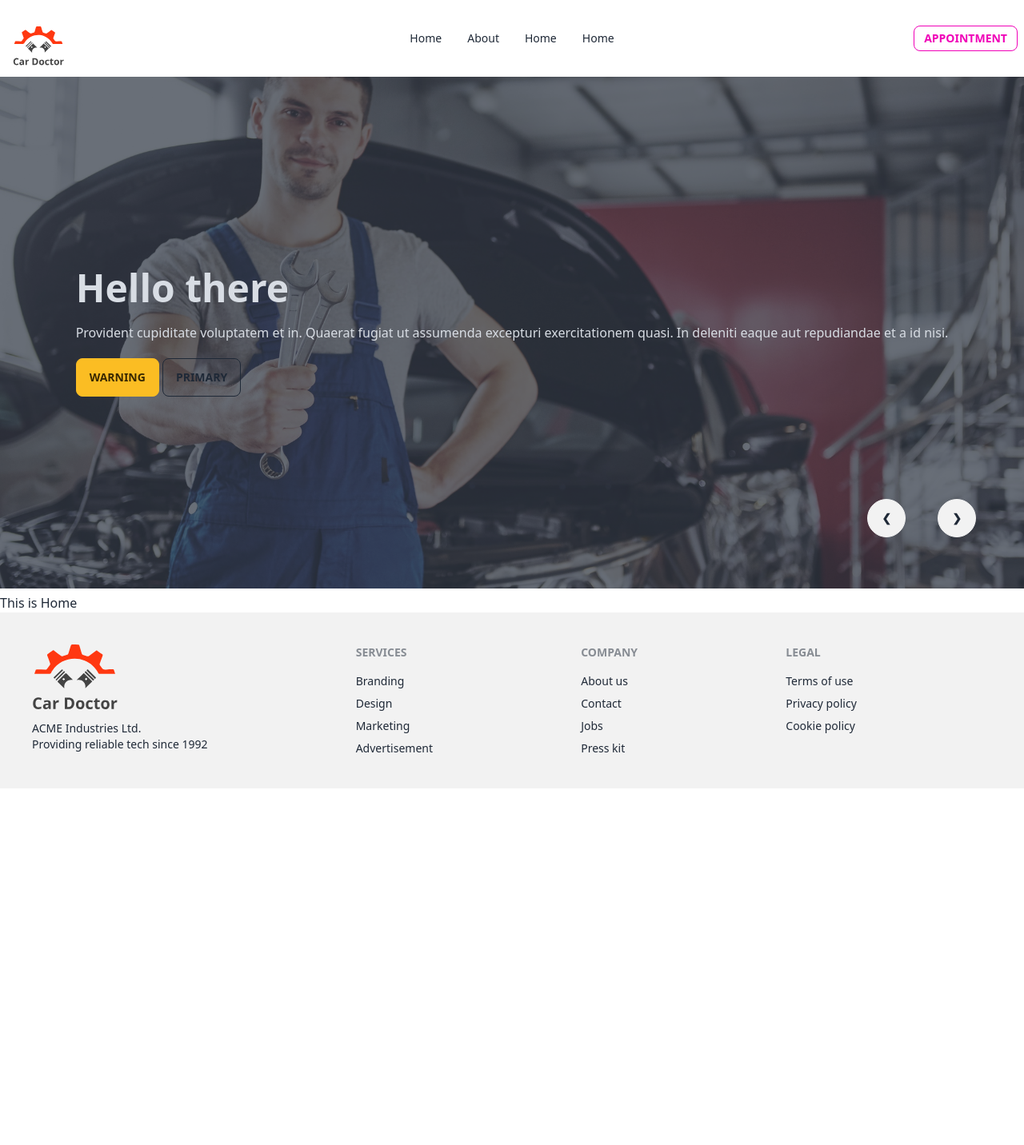
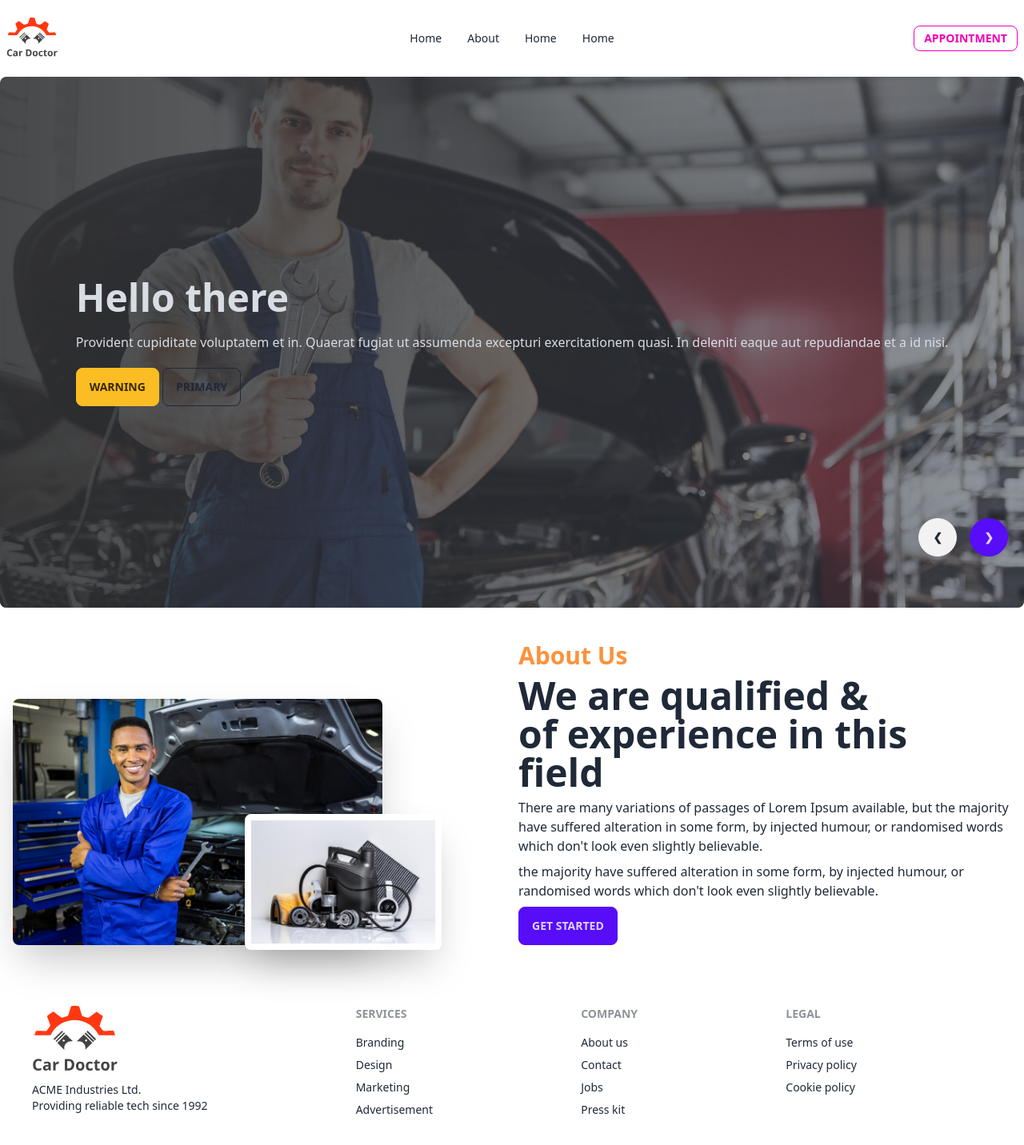
Before and after one commit to Asif3359/Car-service-project, a React (Vite) app: page / in a window 1280 px wide. Shown: the top 1432 px of the page at 80% size. Before the commit the page ends 986 px from the top, so only its background shows below. Built offline with nearby package versions, Linux system fonts and the light colour scheme.

Commit message:
add about us section in home page

```diff
--- /dev/null
+++ b/src/Pages/Home/About/About.jsx
@@ -0,0 +1,25 @@
+
+import person from "../../../assets/images/about_us/person.jpg"
+import parts from "../../../assets/images/about_us/parts.jpg"
+
+const About = () => {
+    return (
+        <div className="hero  bg-base-100  my-5">
+            <div className="hero-content flex-col lg:flex-row justify-between items-end">
+                <div className="lg:w-1/2 relative">
+                    <img src={person} className="w-full lg:w-3/4 rounded-lg shadow-2xl" />
+                    <img src={parts} className=" border-8 border-white absolute w-2/5 bottom-0 lg:bottom-11 right-0 lg:right-20 lg:top-36  rounded-lg shadow-2xl" />
+                </div>
+                <div className="lg:w-1/2 space-y-2">
+                    <h1 className="text-3xl font-bold text-orange-400">About Us </h1>
+                    <h1 className="text-5xl font-bold w-full lg:w-4/5">We are qualified & of experience in this field</h1>
+                    <p className="">There are many variations of passages of Lorem Ipsum available, but the majority have suffered alteration in some form, by injected humour, or randomised words which don't look even slightly believable. </p>
+                    <p className="">the majority have suffered alteration in some form, by injected humour, or randomised words which don't look even slightly believable.  </p>
+                    <button className="btn btn-primary">Get Started</button>
+                </div>
+            </div>
+        </div>
+    );
+};
+
+export default About;
--- a/src/Pages/Home/Baner/Baner.jsx
+++ b/src/Pages/Home/Baner/Baner.jsx
@@ -11,10 +11,10 @@ const Baner = () => {
         <div>
             <div className="carousel w-full  ">
                 <div id="slide1" className="carousel-item relative w-full">
-                    <div className="hero" style={{ backgroundImage: `url(${banner1})` }}>
-                        <div className="hero-overlay bg-opacity-70"></div>
+                    <div className="hero  bg-cover bg-no-repeat bg-center bg-gradient-to-r rounded-lg" style={{ backgroundImage: `url(${banner1})` }}>
+                        <div className="hero-overlay bg-gradient-to-r from-[#2e2e2ebf] rounded-lg  "></div>
                         <div className="  text-neutral-content py-20 my-20 lg:my-40 mt-10">
-                            <div className="">
+                            <div className="p-3">
                                 <h1 className="mb-5 text-5xl font-bold">Hello there</h1>
                                 <p className="mb-5">Provident cupiditate voluptatem et in. Quaerat fugiat ut assumenda excepturi exercitationem quasi. In deleniti eaque aut repudiandae et a id nisi.</p>
                                 <div className='flex gap-1 items-center'>
@@ -25,17 +25,16 @@ const Baner = () => {
                         </div>
                     </div>
 
-                    <div className="absolute flex justify-end gap-10 mr-10 transform -translate-y-1/2 left-5 right-5 bottom-0 lg:bottom-10">
-
+                    <div className="absolute flex justify-end gap-4 transform -translate-y-1/2 left-5 right-5 bottom-0 lg:bottom-10">
                         <a href="#slide4" className="btn btn-circle">❮</a>
-                        <a href="#slide2" className="btn btn-circle">❯</a>
+                        <a href="#slide2" className="btn btn-primary btn-circle">❯</a>
                     </div>
                 </div>
                 <div id="slide2" className="carousel-item relative w-full ">
-                    <div className="hero bg-cover bg-no-repeat bg-center " style={{ backgroundImage: `url(${banner2})` }}>
-                        <div className="hero-overlay bg-opacity-70"></div>
-                        <div className="  text-neutral-content">
-                            <div className="">
+                    <div className="hero bg-cover bg-no-repeat bg-center bg-gradient-to-r rounded-lg " style={{ backgroundImage: `url(${banner2})` }}>
+                        <div className="hero-overlay bg-gradient-to-r from-[#2e2e2ebf] rounded-lg  "></div>
+                        <div className=" text-neutral-content">
+                            <div className="p-3">
                                 <h1 className="mb-5 text-5xl font-bold">Hello there</h1>
                                 <p className="mb-5">Provident cupiditate voluptatem et in. Quaerat fugiat ut assumenda excepturi exercitationem quasi. In deleniti eaque aut repudiandae et a id nisi.</p>
                                 <div className='flex gap-1 items-center'>
@@ -45,16 +44,16 @@ const Baner = () => {
                             </div>
                         </div>
                     </div>
-                    <div className="absolute flex justify-end gap-10 mr-10 transform -translate-y-1/2 left-5 right-5 bottom-0 lg:bottom-10">
+                    <div className="absolute flex justify-end gap-4 transform -translate-y-1/2 left-5 right-5 bottom-0 lg:bottom-10">
                         <a href="#slide1" className="btn btn-circle">❮</a>
-                        <a href="#slide3" className="btn btn-circle">❯</a>
+                        <a href="#slide3" className="btn btn-primary btn-circle">❯</a>
                     </div>
                 </div>
                 <div id="slide3" className="carousel-item relative w-full ">
-                    <div className="hero bg-cover bg-no-repeat bg-center " style={{ backgroundImage: `url(${banner3})` }}>
-                        <div className="hero-overlay bg-opacity-70"></div>
+                    <div className="hero bg-cover bg-no-repeat bg-center bg-gradient-to-r rounded-lg " style={{ backgroundImage: `url(${banner3})` }}>
+                        <div className="hero-overlay bg-gradient-to-r from-[#2e2e2ebf] rounded-lg "></div>
                         <div className="  text-neutral-content">
-                            <div className="">
+                            <div className="p-3">
                                 <h1 className="mb-5 text-5xl font-bold">Hello there</h1>
                                 <p className="mb-5">Provident cupiditate voluptatem et in. Quaerat fugiat ut assumenda excepturi exercitationem quasi. In deleniti eaque aut repudiandae et a id nisi.</p>
                                 <div className='flex gap-1 items-center'>
@@ -64,16 +63,16 @@ const Baner = () => {
                             </div>
                         </div>
                     </div>
-                    <div className="absolute flex justify-end gap-10 mr-10 transform -translate-y-1/2 left-5 right-5 bottom-0 lg:bottom-10">
+                    <div className="absolute flex justify-end gap-4 transform -translate-y-1/2 left-5 right-5 bottom-0 lg:bottom-10">
                         <a href="#slide2" className="btn btn-circle">❮</a>
-                        <a href="#slide4" className="btn btn-circle">❯</a>
+                        <a href="#slide4" className="btn btn-primary btn-circle">❯</a>
                     </div>
                 </div>
                 <div id="slide4" className="carousel-item relative w-full ">
-                    <div className="hero bg-cover bg-no-repeat bg-center " style={{ backgroundImage: `url(${banner4})` }}>
-                        <div className="hero-overlay bg-opacity-70"></div>
+                    <div className="hero bg-cover bg-no-repeat bg-center bg-gradient-to-r rounded-lg " style={{ backgroundImage: `url(${banner4})` }}>
+                        <div className="hero-overlay bg-gradient-to-r from-[#2e2e2ebf] rounded-lg  "></div>
                         <div className="  text-neutral-content">
-                            <div className="">
+                            <div className="p-3">
                                 <h1 className="mb-5 text-5xl font-bold">Hello there</h1>
                                 <p className="mb-5">Provident cupiditate voluptatem et in. Quaerat fugiat ut assumenda excepturi exercitationem quasi. In deleniti eaque aut repudiandae et a id nisi.</p>
                                 <div className='flex gap-1 items-center'>
@@ -83,9 +82,9 @@ const Baner = () => {
                             </div>
                         </div>
                     </div>
-                    <div className="absolute flex justify-end gap-10 mr-10 transform -translate-y-1/2 left-5 right-5 bottom-0 lg:bottom-10">
+                    <div className="absolute flex justify-end gap-4 transform -translate-y-1/2 left-5 right-5 bottom-0 lg:bottom-10">
                         <a href="#slide3" className="btn btn-circle">❮</a>
-                        <a href="#slide1" className="btn btn-circle">❯</a>
+                        <a href="#slide1" className="btn btn-primary btn-circle">❯</a>
                     </div>
                 </div>
             </div>
@@ -94,3 +93,8 @@ const Baner = () => {
 };
 
 export default Baner;
+
+// bg-opacity-70
+// bg-opacity-70
+// bg-opacity-70
+// bg-opacity-70
--- a/src/Pages/Home/Home/Home.jsx
+++ b/src/Pages/Home/Home/Home.jsx
@@ -1,3 +1,4 @@
+import About from "../About/About";
 import Baner from "../Baner/Baner";
 
 
@@ -5,7 +6,7 @@ const Home = () => {
     return (
         <div>
             <Baner></Baner>
-            This is Home
+            <About></About>
 
         </div>
     );
--- a/src/Pages/Shared/Footer/Footer.jsx
+++ b/src/Pages/Shared/Footer/Footer.jsx
@@ -3,7 +3,7 @@ import logo from "../../../assets/logo.svg"
 
 const Footer = () => {
     return (
-        <footer className="footer p-10 bg-base-200 text-base-content">
+        <footer className="footer p-10 bg-base-100 text-base-content">
             <aside>
                 <img src={logo} alt="" />
                 <p>ACME Industries Ltd.<br />Providing reliable tech since 1992</p>
--- a/src/Pages/Shared/NavBar/NavBar.jsx
+++ b/src/Pages/Shared/NavBar/NavBar.jsx
@@ -20,7 +20,7 @@ const NavBar = () => {
                         {links}
                     </ul>
                 </div>
-                <Link to="/" className="btn btn-sm btn-square btn-ghost normal-case text-xl w-20"><img className='w-16' src={logo} alt="" /></Link>
+                <Link to="/" className=" normal-case text-xl w-20"><img className='w-16' src={logo} alt="" /></Link>
             </div>
             <div className="navbar-center hidden lg:flex">
                 <ul className="menu menu-horizontal px-1">
```
